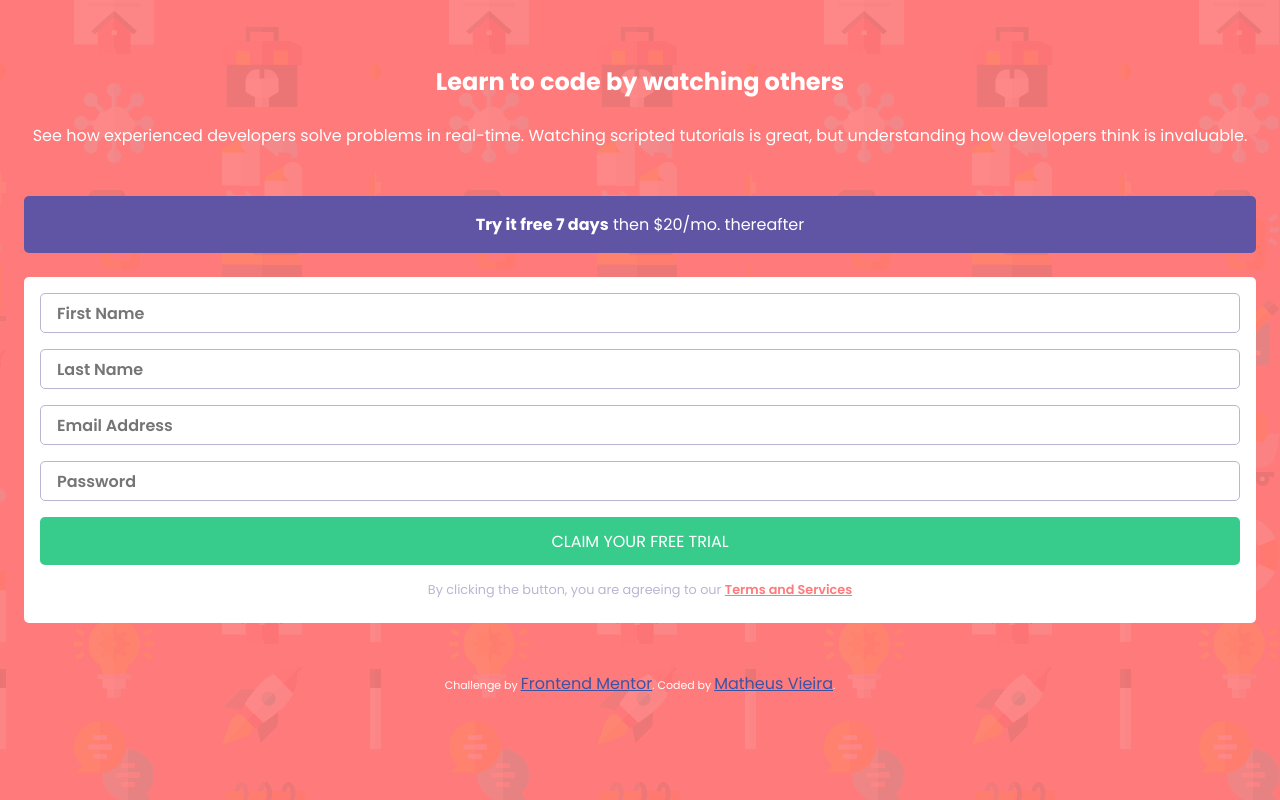
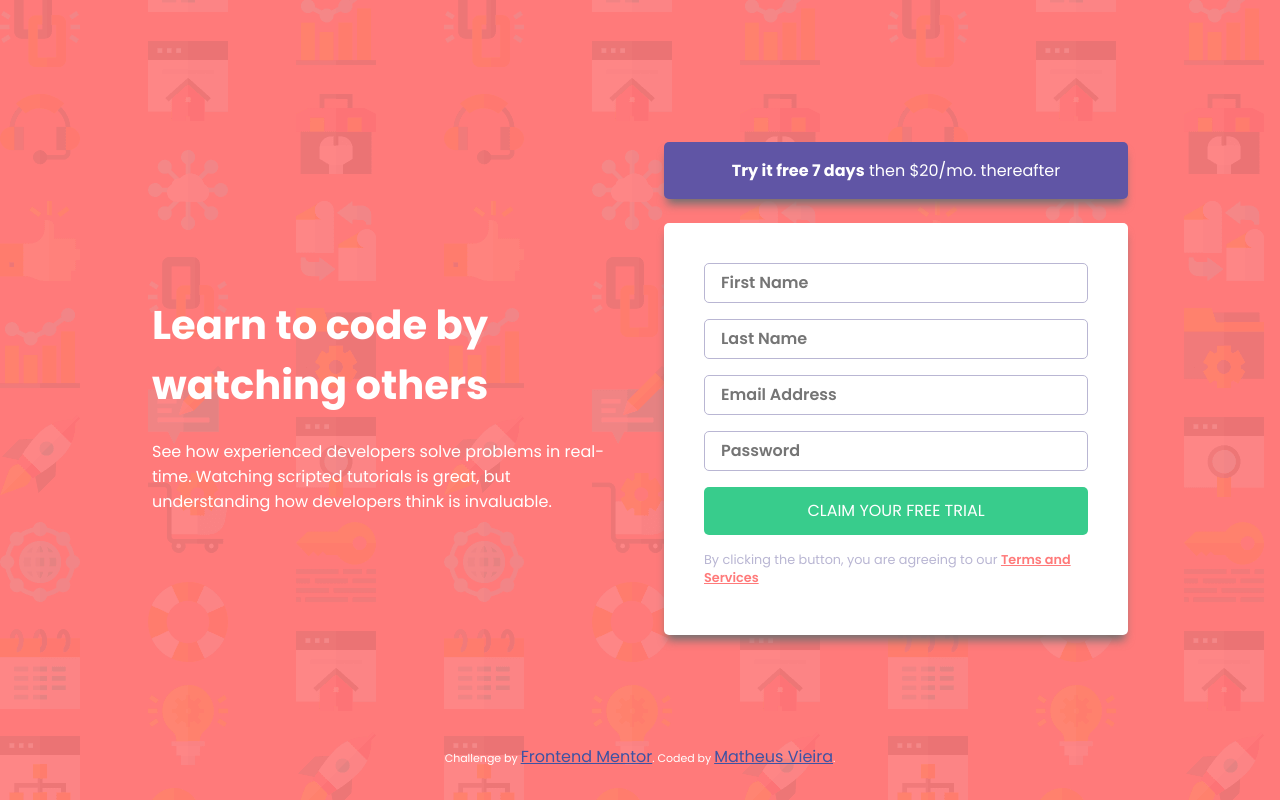
Before and after one commit to MatheusVieira97/Intro-sign-up-form, a plain HTML site: page index.html in a window 1280 px wide. Drawn offline with Linux system fonts and the light colour scheme.

Commit message:
Created desktop version

```diff
--- a/index.html
+++ b/index.html
@@ -1,37 +1,54 @@
 <!DOCTYPE html>
 <html lang="en">
+
 <head>
   <meta charset="UTF-8" />
   <meta name="viewport" content="width=device-width, initial-scale=1.0" />
   <!-- displays site properly based on user's device -->
-    <link rel="stylesheet" href="styles.css">
-    <link rel="icon" type="image/png" sizes="32x32" href="./images/favicon-32x32.png"/>
-    <link href="https://fonts.googleapis.com/css2?family=Poppins:wght@400;500;600;700&display=swap" rel="stylesheet">
+  <link rel="stylesheet" href="styles.css" />
+  <link rel="icon" type="image/png" sizes="32x32" href="./images/favicon-32x32.png" />
+  <link href="https://fonts.googleapis.com/css2?family=Poppins:wght@400;500;600;700&display=swap" rel="stylesheet" />
   <title>Intro component with sign up form</title>
 </head>
+
 <body>
+  <div class="container">
+
+    <header>
       <h1>Learn to code by watching others</h1>
       <p>
         See how experienced developers solve problems in real-time. Watching
         scripted tutorials is great, but understanding how developers think is
         invaluable.
       </p>
-    <section><strong>Try it free 7 days</strong> then $20/mo. thereafter</section>
+    </header>
+
     <div>
-      <input type="text" placeholder="First Name ">
-      <input type="text" placeholder="Last Name ">
-      <input type="email" placeholder="Email Address ">
-      <input type="password" placeholder="Password">
+      <section>
+        <strong>Try it free 7 days</strong> then $20/mo. thereafter
+      </section>
+      <div class="sign-up">
+        <input type="text" placeholder="First Name " />
+        <input type="text" placeholder="Last Name " />
+        <input type="email" placeholder="Email Address " />
+        <input type="password" placeholder="Password" />
         <button type="submit">CLAIM YOUR FREE TRIAL</button>
-      <p>By clicking the button, you are agreeing to our <a href="#">Terms and Services</a></p>
+        <p>
+          By clicking the button, you are agreeing to our
+          <a href="#">Terms and Services</a>
+        </p>
       </div>
+    </div>
+  </div>
+
   <footer>
     <p class="attribution">
       Challenge by
-        <a href="https://www.frontendmentor.io?ref=challenge" target="_blank"
-          >Frontend Mentor</a
-        >. Coded by <a href="#">Matheus Vieira</a>.
+      <a href="https://www.frontendmentor.io?ref=challenge" target="_blank">Frontend Mentor</a>. Coded by <a
+        href="#">Matheus Vieira</a>.
     </p>
+    </div>
   </footer>
 </body>
+
 </html>
--- a/styles.css
+++ b/styles.css
@@ -32,7 +32,7 @@
       margin: 4rem 1.5rem 0rem;
   }
 
-  p {
+  header > p {
     text-align: center;
     margin: 1.5rem 1.5rem 0rem;
 
@@ -45,19 +45,21 @@
     padding: 1rem 3rem 1rem;
     background-color: var(--Blue);
     text-align: center;
+    box-shadow: 0 8px 10px -3px hsl(0, 0%, 44%);
   }
 
 
   /*Sign Up*/
-  div {
+  .sign-up {
       border-radius: 5px;
       margin: 1.5rem 1.5rem 0rem;
       background-color: rgb(255, 255, 255);
       display:flex;
       flex-direction: column;
+      box-shadow: 0 8px 10px -3px hsl(0, 0%, 44%);
   }
 
-  div > input {
+  .sign-up > input {
       height: 2.5rem;
       margin: 1rem 1rem 0rem;
       padding-left: 1rem;
@@ -69,24 +71,30 @@
       outline: 0;
   }
 
-  div > input:focus {
+  .sign-up > input:focus {
       border-color: var(--Red);
   }
 
-  div > button {
+  .sign-up > button {
       height: 3rem;
       border-radius: 5px;
       border-style: none;
       margin: 1rem 1rem 0rem;
       background-color: var(--Green);
+      transition-duration: 0.4s;
+      outline: 0;
   }
 
-  div > p {
+  .sign-up > button:hover {
+      background-color: hsl(154, 60%, 68%);
+  }
+
+  .sign-up > p {
       font-size: 0.8rem;
       color: var(--GrayishBlue);
       margin: 1rem 1rem 1.5rem;
   }
-  div > p > a {
+  .sign-up > p > a {
       font-size: 0.8rem;
       font-style: unset;
       font-weight: 600;
@@ -96,3 +104,72 @@
   /*Footer*/
 .attribution { font-size: 11px; text-align: center; margin-top:3rem;}
 .attribution a { color: hsl(228, 45%, 44%); }
+
+@media screen and (min-width: 720px) {
+
+    body {
+        background-image: url(./images/bg-intro-desktop.png);
+    }
+
+    .container {
+        height: 80vh;
+        display:flex;
+        flex-direction: row;
+        margin: 2rem 2rem 2rem;
+    }
+
+    header {
+        width: 50%;
+        display: flex;
+        flex-direction: column;
+        align-content: center;
+        justify-content: center;
+    }
+
+    header > h1 {
+        text-align: left;
+        font-size: 2rem;
+    }
+
+    header > p {
+        text-align: left;
+    }
+
+    .container > div {
+        width: 50%;
+        display:flex;
+        flex-direction: column;
+        align-content: center;
+        justify-content: center;
+    }
+
+    .sign-up {
+        padding: 1rem 1rem 1rem;
+    }
+
+    .attribution {
+        margin-top: 1rem;
+    }
+
+}
+
+@media screen and (min-width: 1024px) {
+    .container {
+        height: 85vh;
+        margin: 2rem 8rem 2rem;
+    }
+
+   header > h1 {
+       font-size: 2.5rem;
+   }
+
+   section {
+       height: max-content;
+       margin: 2rem 1.5rem 0rem;
+  }
+
+  .sign-up {
+    padding: 1.5rem 1.5rem 1.5rem;
+}
+
+}
```
Lines whose indentation alone changed are shown as unchanged.
